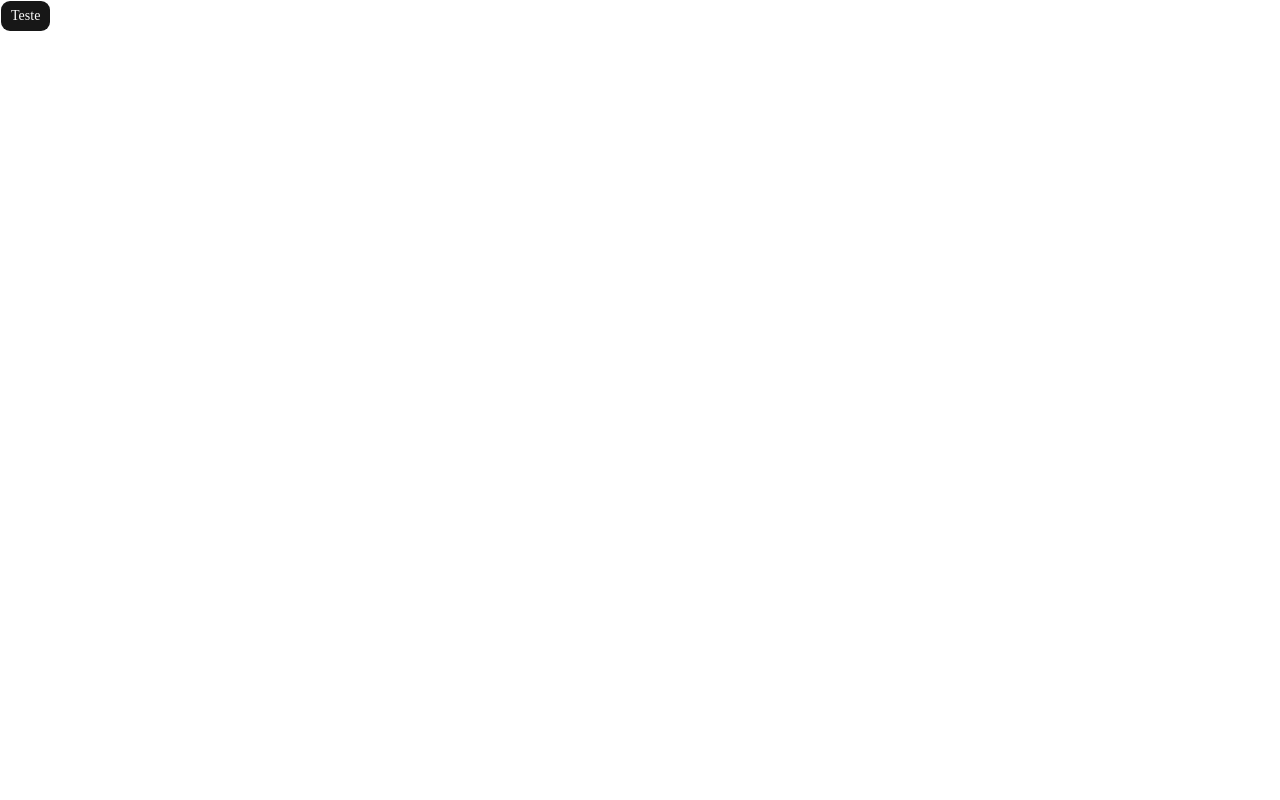
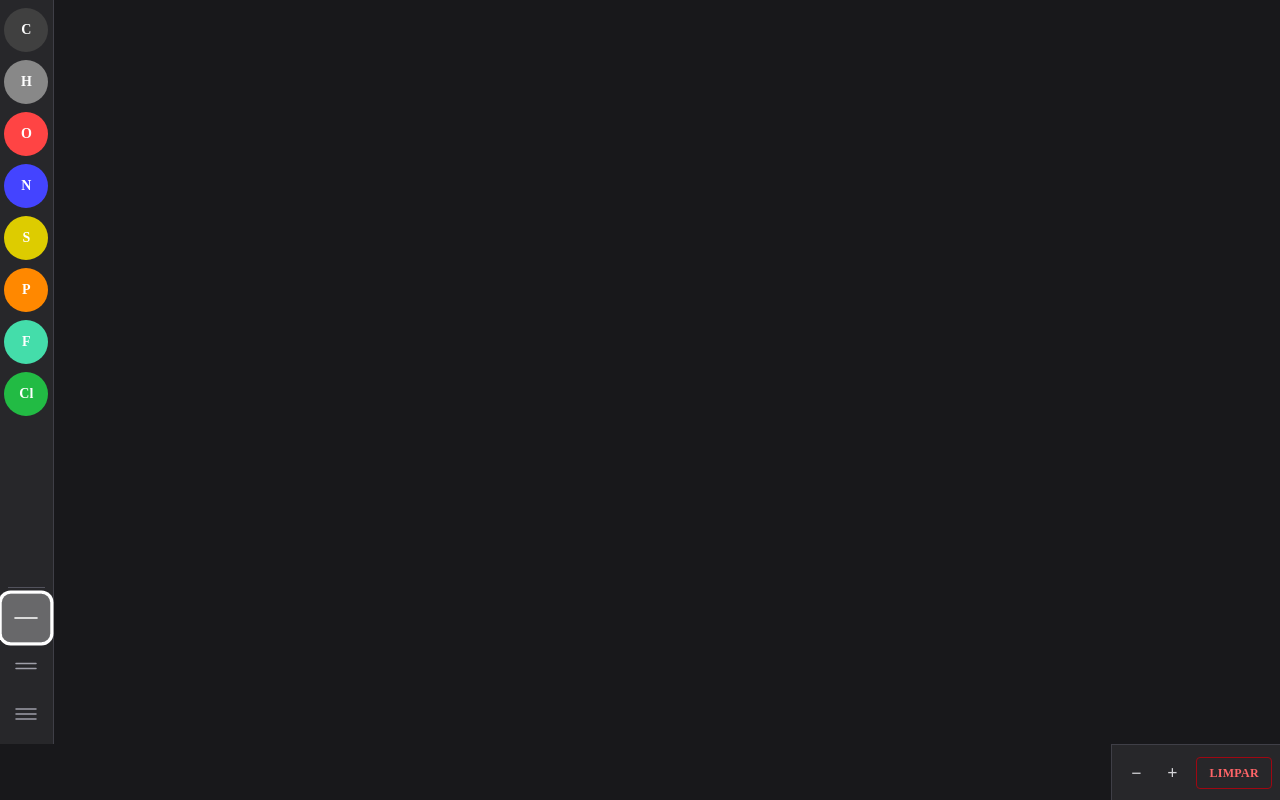
Before and after one commit to AntDavi/new-chemicraft, a Next.js app: page / in a window 1280 px wide. Built offline with nearby package versions, Linux system fonts and the light colour scheme.

Commit message:
feat: full layout composition

```diff
--- a/app/components/MoleculeEditor.tsx
+++ b/app/components/MoleculeEditor.tsx
@@ -1,5 +1,5 @@
-// Componente raiz do editor de moléculas. Detém todo o estado da aplicação via
-// useReducer e expõe estado + dispatch para os filhos via MoleculeEditorContext.
+// Componente raiz do editor de moléculas. Detém todo o estado via useReducer,
+// expõe estado + dispatch via contexto e monta o layout completo da aplicação.
 
 'use client';
 
@@ -9,8 +9,11 @@ import {
   addAtom,
   addBond,
   removeAtom,
-  removeBond,
 } from '../lib/moleculeGraph';
+import Sidebar from './Sidebar';
+import Canvas from './Canvas';
+import AtomInfoCard from './AtomInfoCard';
+import BottomBar from './BottomBar';
 
 // ---------------------------------------------------------------------------
 // Estado
@@ -116,7 +119,7 @@ function reducer(state: EditorState, action: Action): EditorState {
         graph: {
           ...state.graph,
           atoms: state.graph.atoms.map((a) =>
-            a.id === action.atomId ? { ...a, x: action.x, y: action.y } : a
+            a.id === action.atomId ? { ...a, x: action.x, y: action.y } : a,
           ),
         },
       };
@@ -161,7 +164,41 @@ export function useMoleculeEditor(): MoleculeEditorContextValue {
 }
 
 // ---------------------------------------------------------------------------
-// Componente
+// Layout interno — conecta state/dispatch aos filhos
+// ---------------------------------------------------------------------------
+
+function EditorLayout() {
+  const { state, dispatch } = useMoleculeEditor();
+
+  // AtomInfoCard só aparece fora do modo de criação de ligações
+  const infoAtomId = state.bondingFrom === null ? state.selectedAtomId : null;
+
+  return (
+    <div className="flex flex-col h-screen bg-zinc-900 text-zinc-100">
+      {/* Área principal: sidebar + canvas */}
+      <div className="flex flex-1 overflow-hidden">
+        <Sidebar />
+        <Canvas />
+      </div>
+
+      {/* Barra inferior: AtomInfoCard (esquerda) + BottomBar (direita) */}
+      <div className="flex">
+        <div className="flex-1 overflow-hidden">
+          <AtomInfoCard atomId={infoAtomId} graph={state.graph} />
+        </div>
+        <BottomBar
+          hasAtoms={state.graph.atoms.length > 0}
+          onZoomIn={() => dispatch({ type: 'ZOOM_IN' })}
+          onZoomOut={() => dispatch({ type: 'ZOOM_OUT' })}
+          onClear={() => dispatch({ type: 'CLEAR' })}
+        />
+      </div>
+    </div>
+  );
+}
+
+// ---------------------------------------------------------------------------
+// Componente exportado
 // ---------------------------------------------------------------------------
 
 export default function MoleculeEditor({ children }: { children?: ReactNode }) {
@@ -169,7 +206,7 @@ export default function MoleculeEditor({ children }: { children?: ReactNode }) {
 
   return (
     <MoleculeEditorContext.Provider value={{ state, dispatch }}>
-      {children}
+      {children ?? <EditorLayout />}
     </MoleculeEditorContext.Provider>
   );
 }
--- a/app/page.tsx
+++ b/app/page.tsx
@@ -1,9 +1,11 @@
-import { Button } from "./components/ui/button";
+// Página principal. Monta o MoleculeEditor ocupando toda a viewport.
+
+import MoleculeEditor from './components/MoleculeEditor';
 
 export default function Home() {
   return (
-    <div>
-      <Button>Teste</Button>
-    </div>
+    <main className="w-screen h-screen overflow-hidden">
+      <MoleculeEditor />
+    </main>
   );
 }
```
Also changed, not shown: 1 other file (tests, documents, lock files or other folders).
